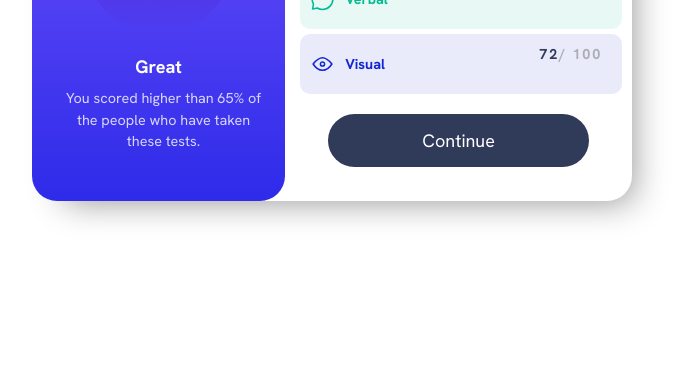
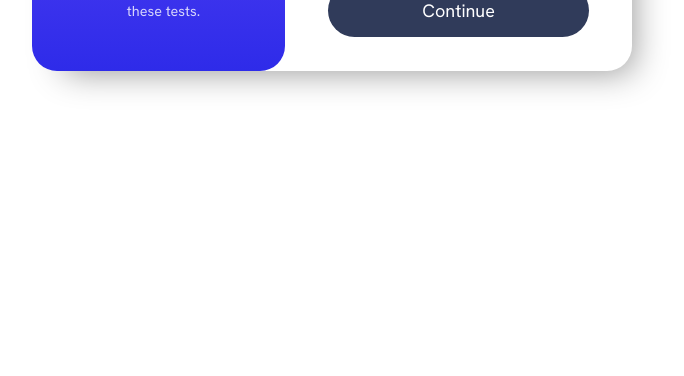
Before and after one commit to ThembaMtshelwane/results-summary-component-main, a plain HTML site: page index.html in a window 1280 px wide. Shown: the part 424-800 px from the top of the page, without its empty margins (308-992 px from the left). Drawn offline with Linux system fonts and the light colour scheme.

Commit message:
minor fix

```diff
--- a/desktop.css
+++ b/desktop.css
@@ -13,7 +13,7 @@
     border-radius: 25px;
     margin: auto;
     margin-bottom: 5%;
-    margin-top: 200px;
+    margin-top: 70px;
   }
 
   #top-section {
```
